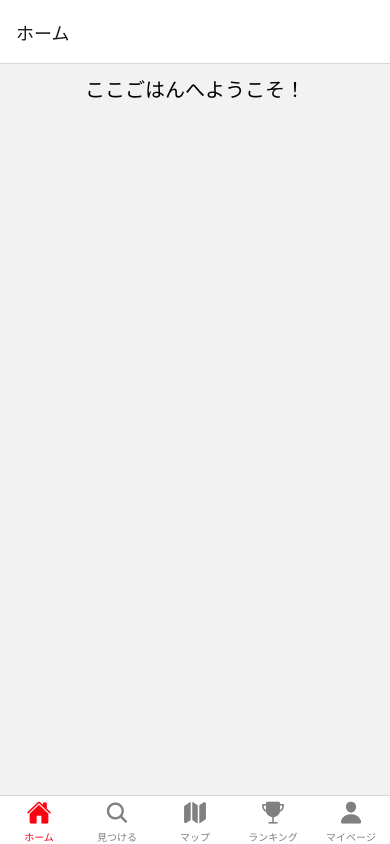
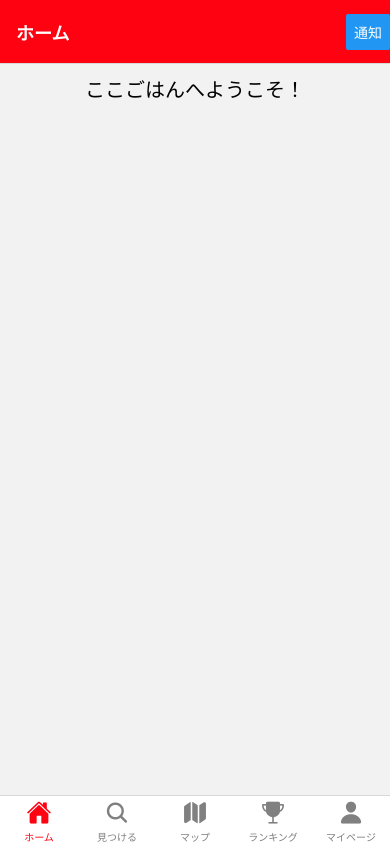
Before and after one commit to kohta9521/Kokogohan-Mobile-App, a React Native app: screen / in a window 390 px wide. Built offline with nearby package versions, Linux system fonts and the light colour scheme.

Commit message:
add new headerRight alert button

```diff
--- a/App.tsx
+++ b/App.tsx
@@ -1,5 +1,5 @@
 import React from 'react';
-import { StyleSheet, Text, View } from 'react-native';
+import { StyleSheet, Text, View, Button, Icon } from 'react-native';
 
 // react-native-navigation
 import { NavigationContainer } from '@react-navigation/native';
@@ -15,7 +15,7 @@ import MypageScreen from './src/screens/MypageScreen';
 
 // icons
 import { Ionicons } from '@expo/vector-icons';
-import { FontAwesome5 } from '@expo/vector-icons';
+import { FontAwesome } from '@expo/vector-icons';
 
 const Tab = createBottomTabNavigator();
 
@@ -24,8 +24,37 @@ export default function App() {
     <NavigationContainer>
       <Tab.Navigator
         screenOptions={() => ({
+          // header部分のスタイリング
+          headerStyle: {
+            backgroundColor: '#ff0211',
+          },
+          headerTintColor: '#fff',
+          headerTitleStyle: {
+            fontWeight: 'bold',
+          },
+          // tabBar部分のスタイリング
           tabBarActiveTintColor: '#ff0211',
           tabBarInactiveTintColor: 'gray',
+          // headerLeft部分の要素の記述
+          headerLeft: () => {
+            // ロゴコンポーネントの配置
+          },
+          // headerRight部分の要素の記述
+          headerRight: () => (
+            <Button
+              title='通知'
+              onPress={() => alert('This is a button!')}
+              icon={
+                <Icon
+                  name="bell"
+                  type="font-awesome"
+                  color="white"
+                  size={20}
+                />
+              }
+              buttonStyle={{ marginRight: 10 }}
+            />
+          ),
         })}
       >
         <Tab.Screen
--- a/package.json
+++ b/package.json
@@ -16,8 +16,10 @@
     "expo-status-bar": "~1.6.0",
     "react": "18.2.0",
     "react-native": "0.72.6",
+    "react-native-elements": "^3.4.3",
     "react-native-safe-area-context": "4.6.3",
-    "react-native-screens": "~3.22.0"
+    "react-native-screens": "~3.22.0",
+    "react-native-vector-icons": "^10.0.2"
   },
   "devDependencies": {
     "@babel/core": "^7.20.0",
```
Also changed, not shown: 1 other file (tests, documents, lock files or other folders).
